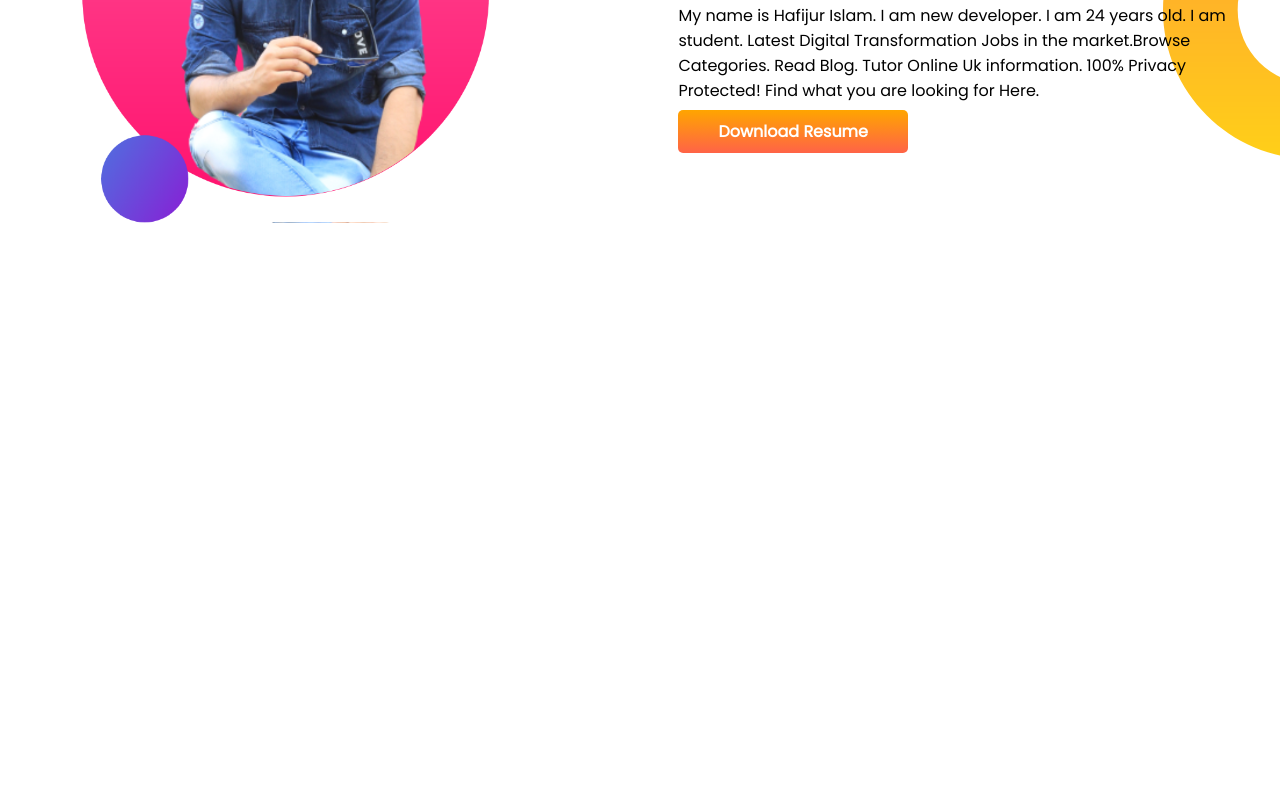
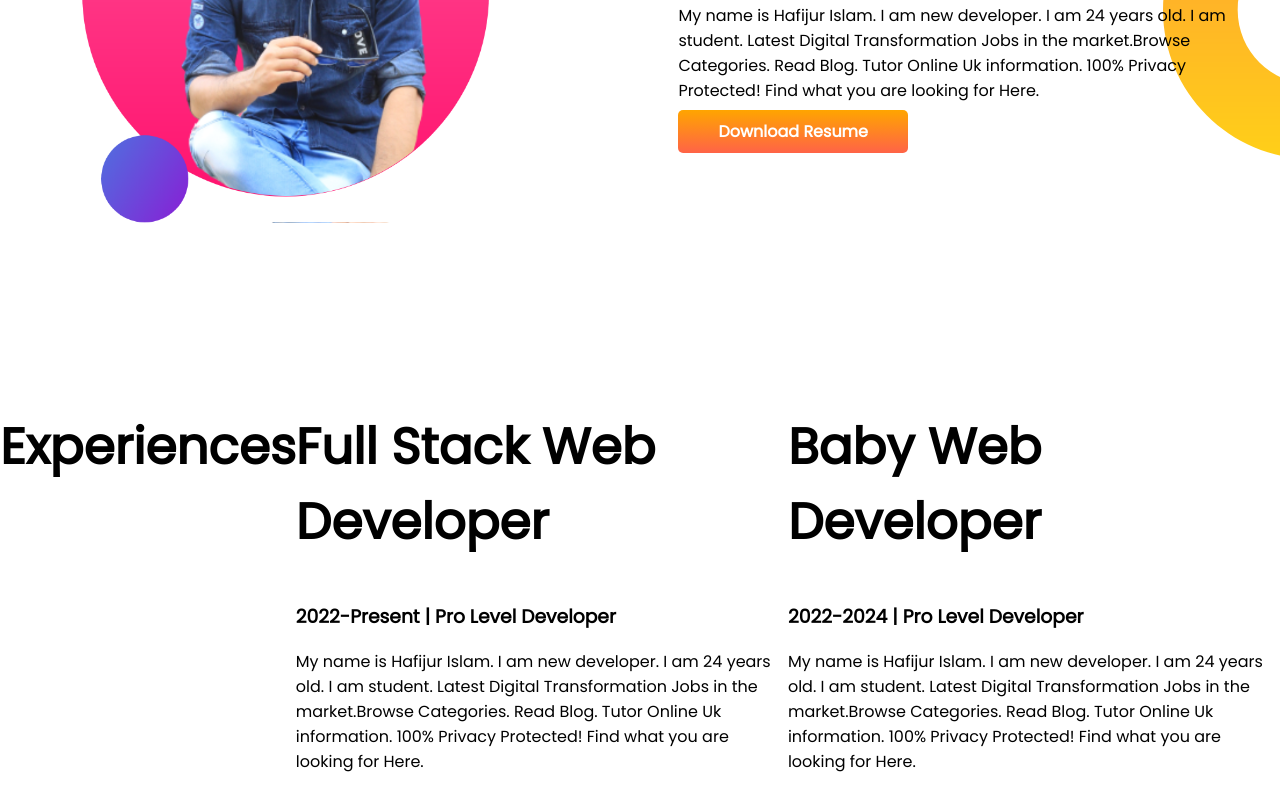
Before and after one commit to HafijurIslam/Developer-portfolio, a plain HTML site: page index.html in a window 1280 px wide. Shown: the part 963-1773 px from the top of the page. Before the commit the page ends 1332 px from the top, so only its background shows below. Drawn offline with Linux system fonts and the light colour scheme.

Commit message:
experience added

```diff
--- a/index.html
+++ b/index.html
@@ -52,5 +52,28 @@
         <a class="link-button" target="_blank" href="">Download Resume</a>
       </div>
     </section>
+    <section class="experience-area">
+      <h1>Experiences</h1>
+      <div>
+        <h1>Full Stack Web Developer</h1>
+        <h3>2022-Present | Pro Level Developer</h3>
+        <p>
+          My name is Hafijur Islam. I am new developer. I am 24 years old. I am
+          student. Latest Digital Transformation Jobs in the market.Browse
+          Categories. Read Blog. Tutor Online Uk information. 100% Privacy
+          Protected! Find what you are looking for Here.
+        </p>
+      </div>
+      <div>
+        <h1>Baby Web Developer</h1>
+        <h3>2022-2024 | Pro Level Developer</h3>
+        <p>
+          My name is Hafijur Islam. I am new developer. I am 24 years old. I am
+          student. Latest Digital Transformation Jobs in the market.Browse
+          Categories. Read Blog. Tutor Online Uk information. 100% Privacy
+          Protected! Find what you are looking for Here.
+        </p>
+      </div>
+    </section>
   </body>
 </html>
```
